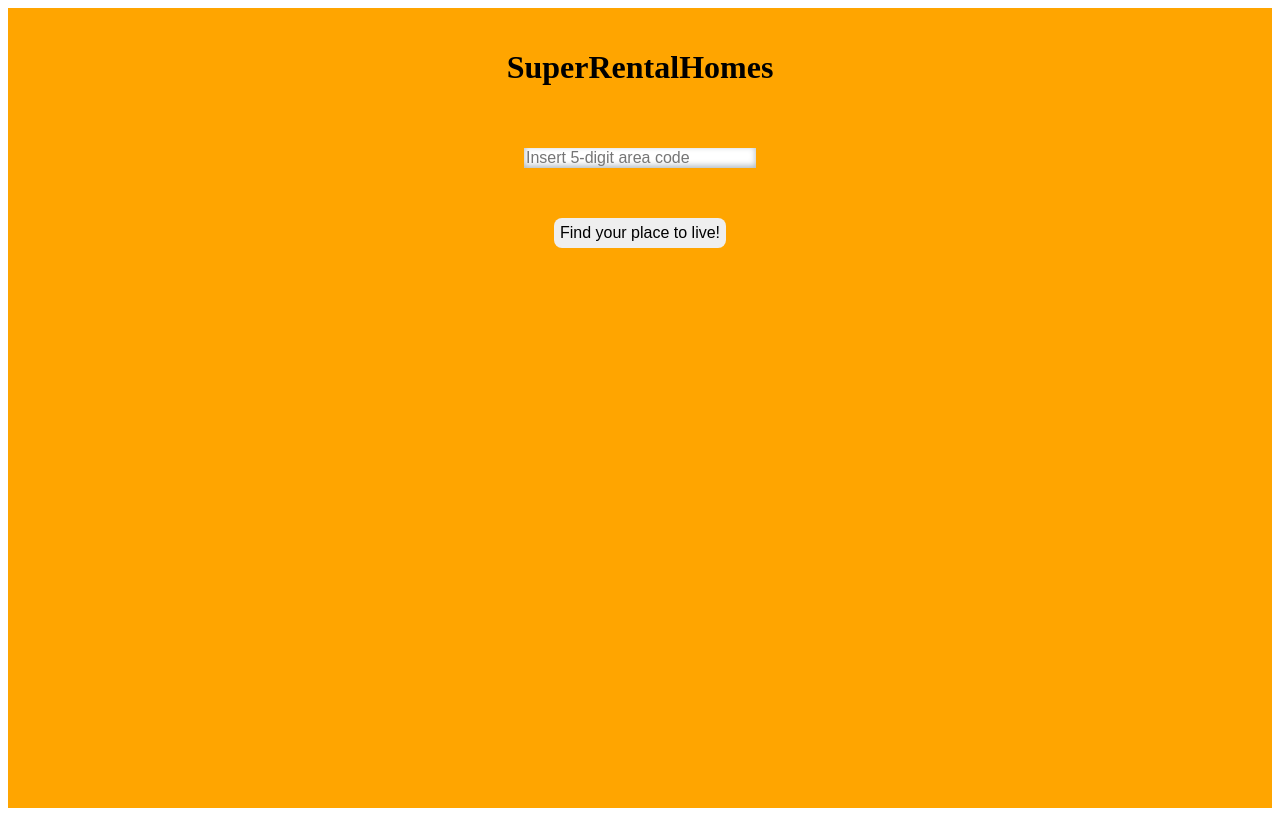
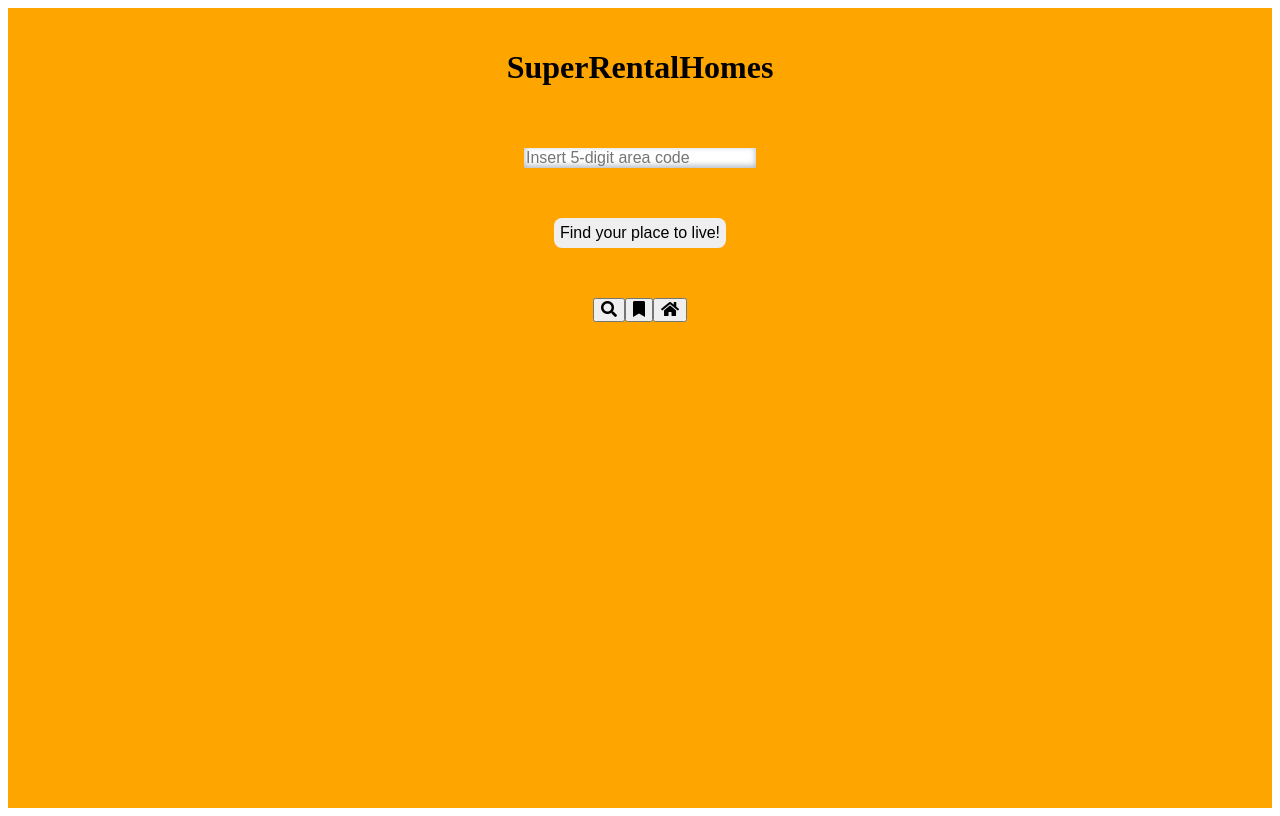
Before and after one commit to Gerrit-Sch/capstone-project, a React (Create React App) app: page / in a window 1280 px wide. Built offline with nearby package versions, Linux system fonts and the light colour scheme.

Commit message:
Add provisional nav and first attempts to display bookmark page

```diff
--- a/public/index.html
+++ b/public/index.html
@@ -8,6 +8,10 @@
     <meta
       name="description"
       content="Web site created using create-react-app"
+    />
+    <link
+      href="https://cdnjs.cloudflare.com/ajax/libs/font-awesome/5.13.0/css/all.min.css"
+      rel="stylesheet"
     />
     <link rel="apple-touch-icon" href="%PUBLIC_URL%/logo192.png" />
     <!--
@@ -24,7 +28,7 @@
       work correctly both with client-side routing and a non-root public URL.
       Learn how to configure a non-root public URL by running `npm run build`.
     -->
-    <title>React App</title>
+    <title>SuperRentalHome</title>
   </head>
   <body>
     <noscript>You need to enable JavaScript to run this app.</noscript>
--- a/src/App.js
+++ b/src/App.js
@@ -33,8 +33,27 @@ export default function App() {
             />
           }
         />
-        <Route path="/bookmarked" element={<BookmarkPage />} />
+        <Route path="/bookmarked" element={<BookmarkPage />} data={data} />
       </Routes>
+      <footer>
+        <nav>
+          <a href="/">
+            <button>
+              <i className="fa fa-search"></i>
+            </button>
+          </a>
+          <a href="/bookmarked">
+            <button>
+              <i className="fa fa-bookmark"></i>
+            </button>
+          </a>
+          <a href="/listings">
+            <button>
+              <i className="fa fa-home"></i>
+            </button>
+          </a>
+        </nav>
+      </footer>
     </AppContainer>
   );
   function handleAreaCodeInput(areaCode) {
@@ -52,8 +71,6 @@ export default function App() {
   }
 }
 
-export { updatedData };
-
 const AppContainer = styled.div`
   display: grid;
   place-items: center;
--- a/src/pages/BookmarkPage.js
+++ b/src/pages/BookmarkPage.js
@@ -1,12 +1,14 @@
-import { updatedData } from "../App";
 import { CardList } from "./ListingPage";
 import { Listing } from "./ListingPage";
 import { Bookmark } from "./ListingPage";
 
-export default function BookmarkPage({ handleBookmarkClick }) {
-  return (
-    <CardList>
-      {updatedData.map((listing) => {
+export default function BookmarkPage(data) {
+  return <CardList></CardList>;
+}
+console.log();
+
+/*<CardList>
+  {data.map((listing) => {
     if (listing.isBookmarked(true)) {
       return (
         <Listing key={listing.id}>
@@ -29,6 +31,4 @@ export default function BookmarkPage({ handleBookmarkClick }) {
       );
     }
   })}
-    </CardList>
-  );
-}
+</CardList>;*/
```
Lines whose indentation alone changed are shown as unchanged.
